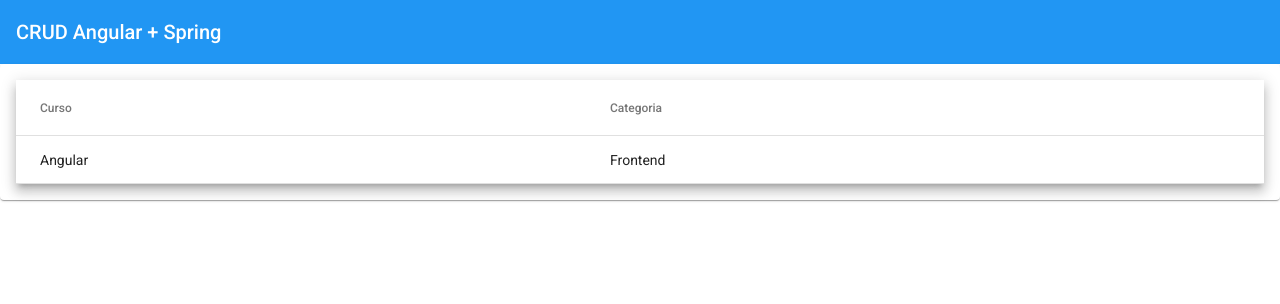
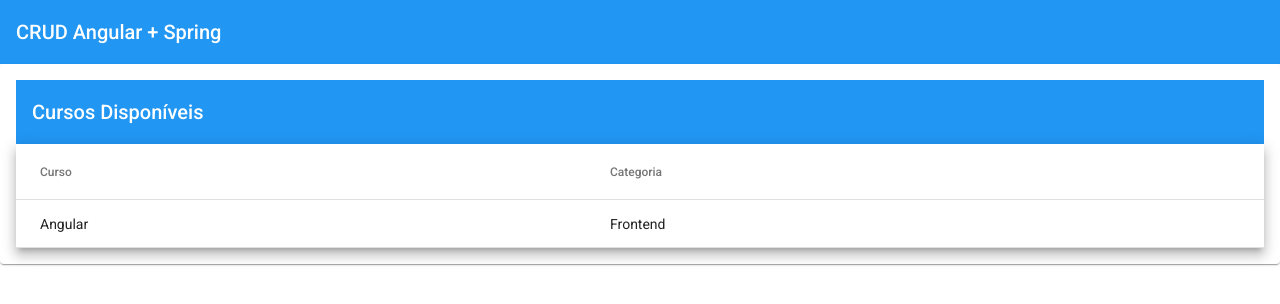
Before and after one commit to alvaroaxsmith/crud-angular-spring, an Angular app: page /courses in a window 1280 px wide. Shown: the top 304 px of the page. Built offline with nearby package versions, Linux system fonts and the light colour scheme.

Commit message:
criando material table e  módulo do app material

```diff
--- a/src/app/courses/courses/courses.component.html
+++ b/src/app/courses/courses/courses.component.html
@@ -1,4 +1,7 @@
 <mat-card>
+
+<mat-toolbar color="primary">Cursos Disponíveis</mat-toolbar>
+
 <table mat-table [dataSource]="courses" class="mat-elevation-z8">
     <!-- Name Column -->
     <ng-container matColumnDef="name">
```
Also changed, not shown: src/app/courses/courses.module.ts (+3 -4 lines), src/app/shared/app-material/app-material.module.ts (added, +15 -0 lines).
